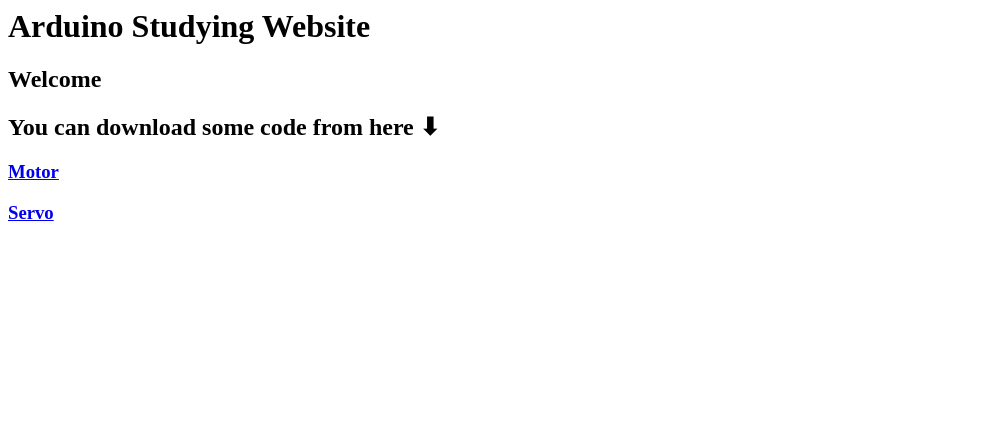
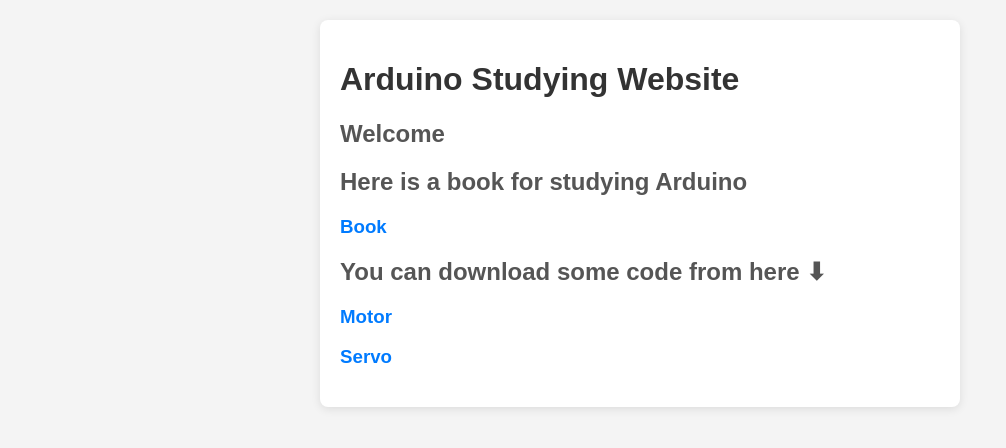
Before and after one commit to AL-sama0/arduino, a plain HTML site: page index.html in a window 1280 px wide. Shown: the whole page, without its empty margins (0-1006 px from the left). Drawn offline with Linux system fonts and the light colour scheme.

Commit message:
Update index.html

```diff
--- a/index.html
+++ b/index.html
@@ -1,10 +1,57 @@
+<!DOCTYPE html>
+<html lang="en">
+<head>
+    <meta charset="UTF-8">
+    <meta name="viewport" content="width=device-width, initial-scale=1.0">
     <title>Arduino</title>
+    <style>
+        body {
+            font-family: Arial, sans-serif;
+            background-color: #f4f4f4;
+            margin: 0;
+            padding: 20px;
+        }
+        h1 {
+            color: #333;
+        }
+        h2 {
+            color: #555;
+        }
+        a {
+            text-decoration: none;
+            color: #007BFF;
+        }
+        a:hover {
+            text-decoration: underline;
+        }
+        .content {
+            max-width: 600px;
+            margin: auto;
+            padding: 20px;
+            background-color: white;
+            border-radius: 8px;
+            box-shadow: 0 2px 10px rgba(0, 0, 0, 0.1);
+        }
+    </style>
+</head>
+<body>
+    <div class="content">
         <h1>Arduino Studying Website</h1>
         <h2>Welcome</h2>
+        <h2>Here is a book for studying Arduino</h2>
+        <a href="Arduino 教材.pdf" download>
+            <h3>Book</h3>
+        </a>
+
         <h2>You can download some code from here ⬇</h2>
-<a href="Motor.zip" dowload>
+
+        <a href="Motor.zip" download>
             <h3>Motor</h3>
         </a>
-<a href="Servo.zip" dowload>
+
+        <a href="Servo.zip" download>
             <h3>Servo</h3>
         </a>
+    </div>
+</body>
+</html>
```
Lines whose indentation alone changed are shown as unchanged.
